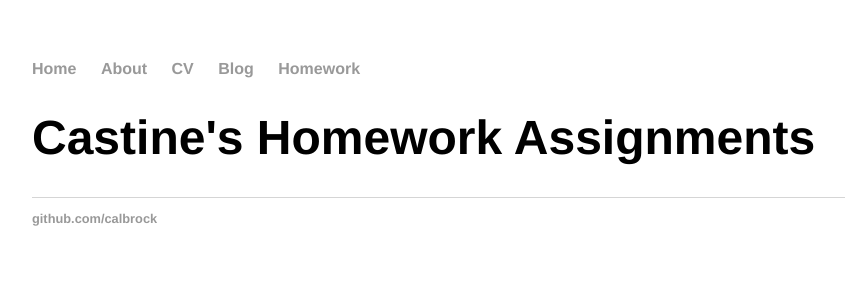
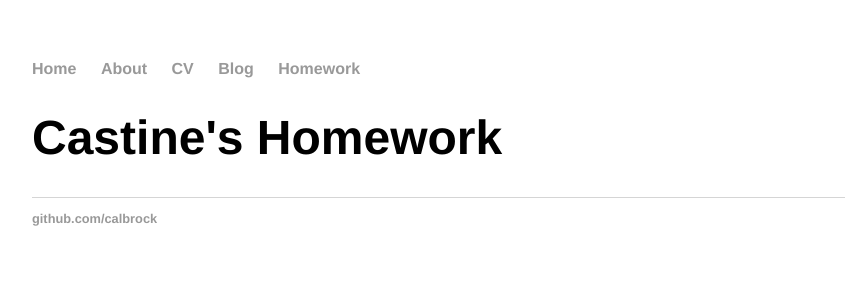
Before and after one commit to calbrock/calbrock.github.io, a Jekyll site: the page built from homework/index.html, in a window 1280 px wide. Shown: the top 300 px of the page, without its empty margins (160-1005 px from the left). Built offline with Jekyll 4.4.1, drawn with Linux system fonts in a browser that asks for light colours.

Commit message:
Update index.html

```diff
--- a/homework/index.html
+++ b/homework/index.html
@@ -1,11 +1,12 @@
 ---
 layout: default
-title: "Castine's Homework Assignments"
+title: "Castine's Homework"
 ---
 	<h1>{{ page.title }}</h1>
 	<ul class="assignments">
 
 	  {% for assignment in site.assignments %}
-	 <li><span>{{ assignment.date | date_to_string }}</span> » <a href="{{ assignment.url }}" title="{{ assignment.title }}">{{ assignment.title }}</a></li>
+		<li> <a href/homework/_assignments/moby.xml> Moby Dick</a></li>
+		<li> <a href/homework/_assignments/tartRecipe> Tart Recipe</a></li>
 	  {% endfor %}
 	</ul>
```
